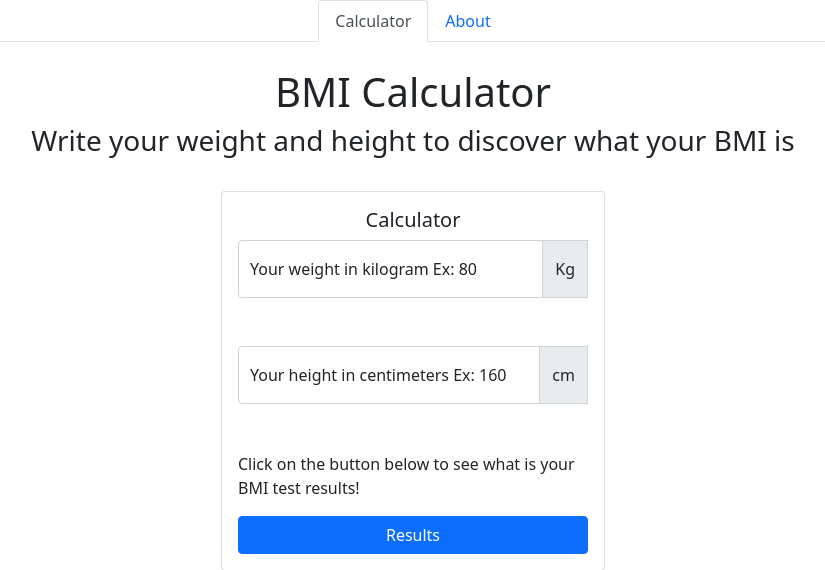
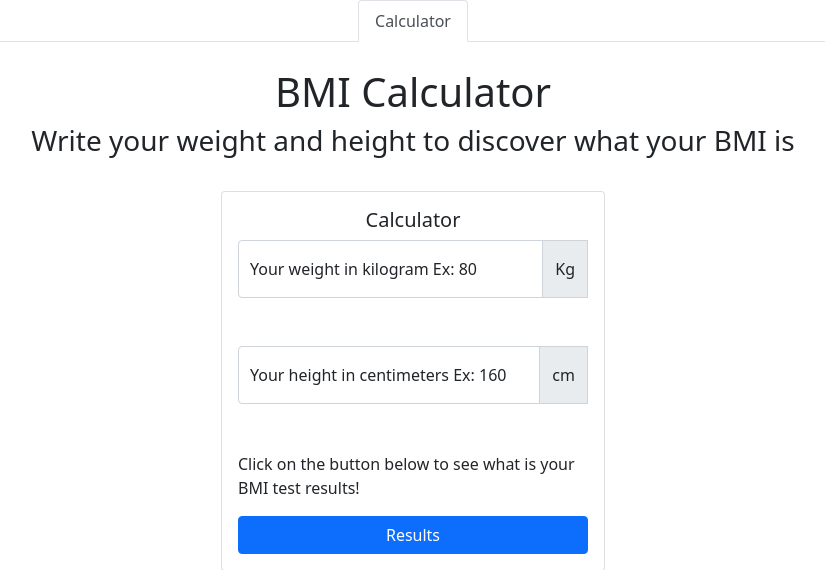
Before and after one commit to NeoArte/FlaskStudies, a Flask app: page / in a window 1280 px wide. Shown: the top 570 px of the page, without its empty margins (227-1052 px from the left). Run offline with Flask 2, Linux system fonts and the light colour scheme; some libraries are stand-ins or nearby versions.

Commit message:
scope reduced, accordingly corrections made

```diff
--- a/3-BmiCalculator/static/css/style.css
+++ b/3-BmiCalculator/static/css/style.css
@@ -28,7 +28,7 @@
     margin: 2% 1%;
 }
 .inform-card {
-    width: 50%;
+    width: 20%;
 }
 
 .form-card {
--- a/3-BmiCalculator/templates/index.html
+++ b/3-BmiCalculator/templates/index.html
@@ -16,9 +16,6 @@
     <ul class="nav justify-content-center nav-tabs">
         <li class="nav-item">
           <a class="nav-link active" aria-current="calculator page" href="/">Calculator</a>
-        </li>
-        <li class="nav-item">
-          <a class="nav-link" href="/about">About</a>
         </li>
       </ul>
 
```
